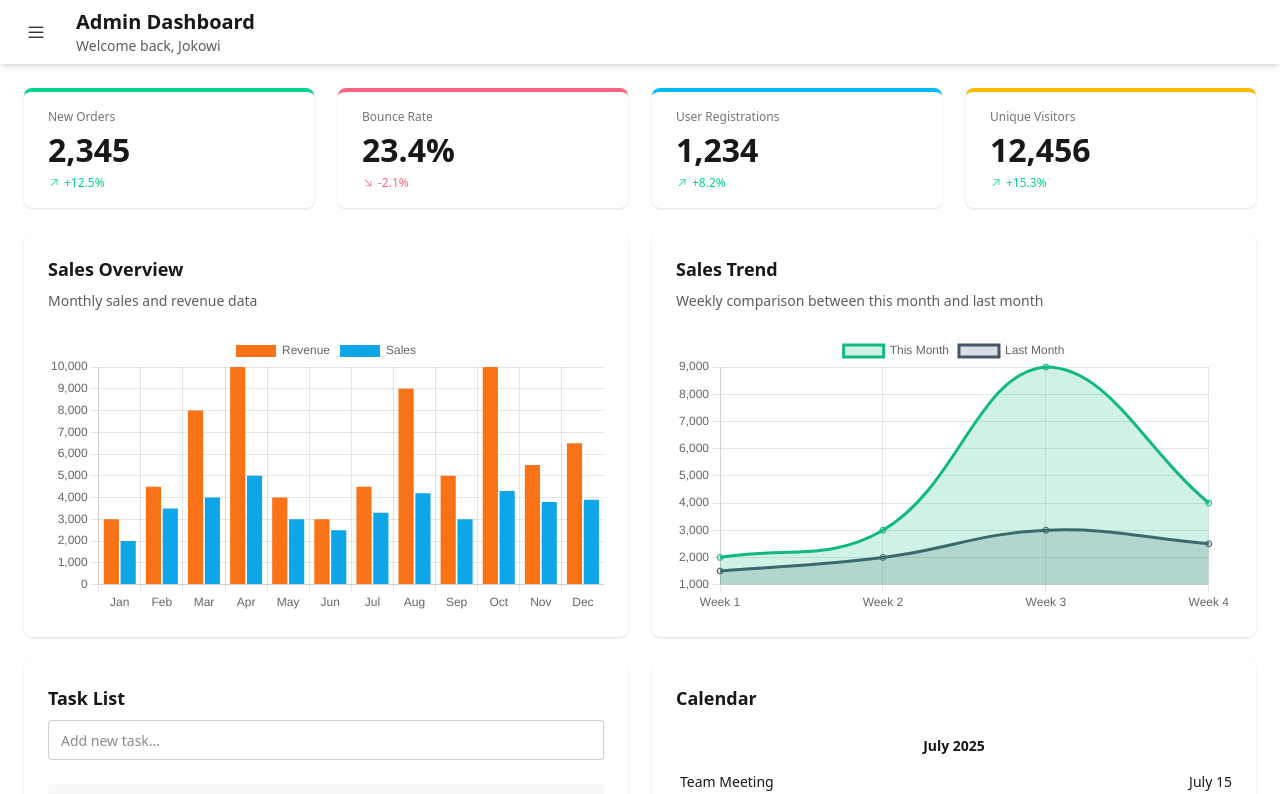
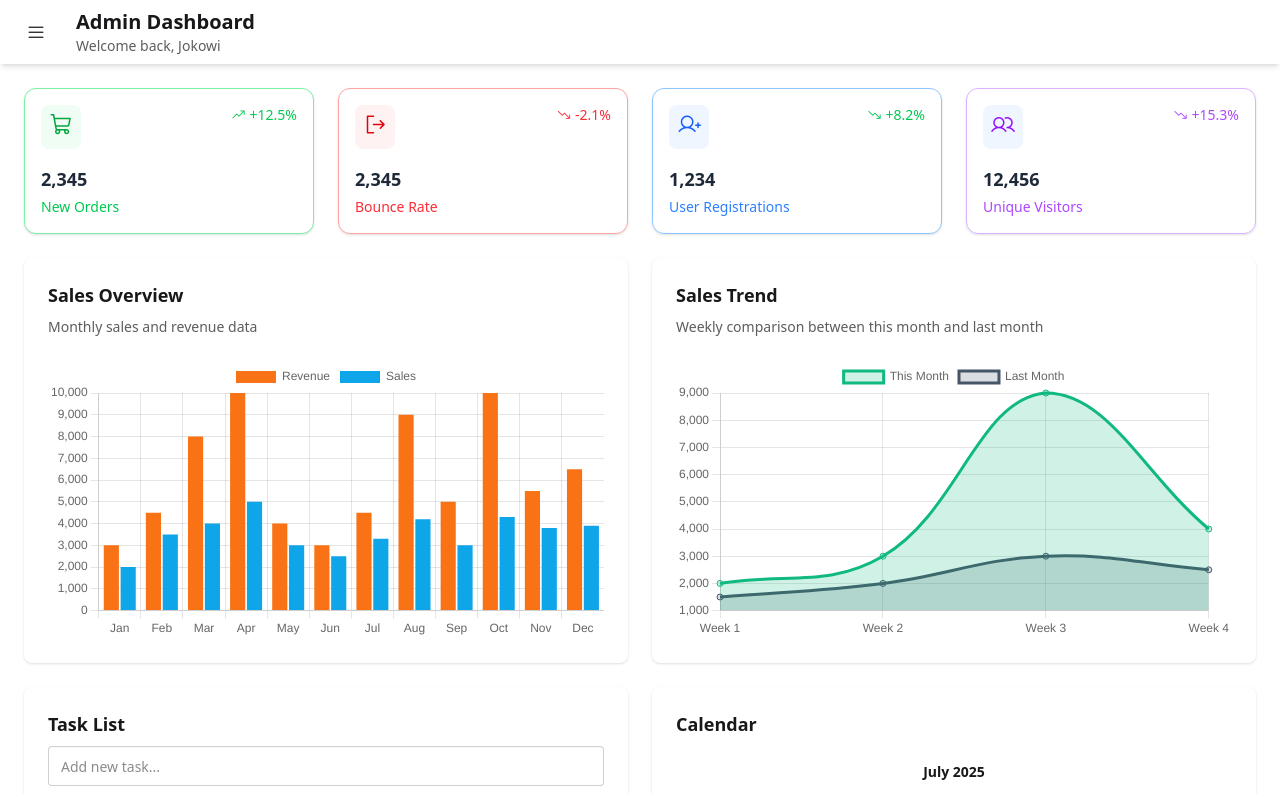
Before and after one commit to skript023/admin-quantum, a Vue app: page /home in a window 1280 px wide. Shown: the top 794 px of the page. Built offline with nearby package versions, Linux system fonts and the light colour scheme; no server answers.

Commit message:
penyesuian style design

```diff
--- a/src/components/Home.vue
+++ b/src/components/Home.vue
@@ -32,31 +32,31 @@
 
                 <!-- System Status -->
                 <div class="mt-8">
-                    <p class="text-sm font-semibold mb-2">SYSTEM STATUS</p>
+                    <p class="text-xs text-gray-500 mb-5">SYSTEM STATUS</p>
                     <ul class="space-y-3">
                         <li class="flex justify-between items-center">
-                        <span class="flex items-center"><span class="w-2 h-2 bg-green-500 rounded-full mr-2"></span> Server Status</span>
-                        <span class="text-sm font-medium">99.9%</span>
+                            <span class="flex items-center text-sm"><span class="w-2 h-2 bg-green-500 rounded-full mr-2"></span> Server Status</span>
+                            <p class="text-xs">99.9%</p>
                         </li>
                         <li class="flex justify-between items-center">
-                        <span class="flex items-center"><span class="w-2 h-2 bg-green-500 rounded-full mr-2"></span> Database</span>
-                        <span class="text-sm font-medium">Healthy</span>
+                            <span class="flex items-center text-sm"><span class="w-2 h-2 bg-green-500 rounded-full mr-2"></span> Database</span>
+                            <p class="text-xs">Healthy</p>
                         </li>
                         <li class="flex justify-between items-center">
-                        <span class="flex items-center"><span class="w-2 h-2 bg-green-500 rounded-full mr-2"></span> API Response</span>
-                        <span class="text-sm font-medium">156ms</span>
+                            <span class="flex items-center text-sm"><span class="w-2 h-2 bg-green-500 rounded-full mr-2"></span> API Response</span>
+                            <p class="text-xs">156ms</p>
                         </li>
                         <li class="flex justify-between items-center">
-                        <span class="flex items-center"><span class="w-2 h-2 bg-yellow-500 rounded-full mr-2"></span> Storage</span>
-                        <span class="text-sm font-medium">78%</span>
+                            <span class="flex items-center text-sm"><span class="w-2 h-2 bg-yellow-500 rounded-full mr-2"></span> Storage</span>
+                            <p class="text-xs">78%</p>
                         </li>
                         <li class="flex justify-between items-center">
-                        <span class="flex items-center"><span class="w-2 h-2 bg-yellow-500 rounded-full mr-2"></span> Memory Usage</span>
-                        <span class="text-sm font-medium">65%</span>
+                            <span class="flex items-center text-sm"><span class="w-2 h-2 bg-yellow-500 rounded-full mr-2"></span> Memory Usage</span>
+                            <p class="text-xs">65%</p>
                         </li>
                         <li class="flex justify-between items-center">
-                        <span class="flex items-center"><span class="w-2 h-2 bg-green-500 rounded-full mr-2"></span> Network</span>
-                        <span class="text-sm font-medium">Stable</span>
+                            <span class="flex items-center text-sm"><span class="w-2 h-2 bg-green-500 rounded-full mr-2"></span> Network</span>
+                            <p class="text-xs">Stable</p>
                         </li>
                     </ul>
                 </div>
@@ -150,49 +150,85 @@
                     <h1 class="text-xl font-bold">Admin Dashboard</h1>
                     <p class="text-sm text-base-content/70">Welcome back, Jokowi</p>
                 </div>
-                <!-- <div class="flex-none">
-                    <div class="dropdown dropdown-end">
-                    <label tabIndex="0" class="btn btn-ghost btn-circle avatar">
-                        <div class="w-10 rounded-full bg-neutral text-neutral-content flex items-center justify-center">
-                        <i class="ph ph-user"></i>
-                        </div>
-                    </label>
-                    </div>
-                </div> -->
             </header>
 
             <!-- CONTENT (unchanged) -->
             <main class="p-6 bg-base-100 min-h-screen">
                 <div class="grid grid-cols-1 md:grid-cols-2 lg:grid-cols-4 gap-6 mb-6">
-                    <div class="stats bg-base-100 shadow border-t-4 border-success">
-                    <div class="stat">
-                        <div class="stat-title">New Orders</div>
-                        <div class="stat-value">2,345</div>
-                        <div class="stat-desc text-success flex items-center"><i class="ph ph-arrow-up-right mr-1"></i>+12.5%</div>
+                    <div class="p-4 border border-green-300 rounded-xl shadow-sm bg-white">
+                        <div class="flex justify-between items-start">
+                            <!-- Icon box -->
+                            <div class="bg-green-50 text-green-600 p-2 rounded-lg">
+                            <i class="ph ph-shopping-cart text-2xl"></i>
+                            </div>
+
+                            <!-- Growth indicator -->
+                            <div class="flex items-center text-green-500 text-sm font-medium">
+                            <i class="ph ph-trend-up mr-1"></i> +12.5%
                             </div>
                         </div>
 
-                    <div class="stats bg-base-100 shadow border-t-4 border-error">
-                    <div class="stat">
-                        <div class="stat-title">Bounce Rate</div>
-                        <div class="stat-value">23.4%</div>
-                        <div class="stat-desc text-error flex items-center"><i class="ph ph-arrow-down-right mr-1"></i>-2.1%</div>
+                        <!-- Stat value -->
+                        <div class="mt-4">
+                            <h3 class="text-lg font-semibold text-gray-800">2,345</h3>
+                            <p class="text-sm text-green-500 mt-1">New Orders</p>
+                        </div>
+                    </div>
+                    <div class="p-4 border border-red-300 rounded-xl shadow-sm bg-base">
+                        <div class="flex justify-between items-start">
+                            <!-- Icon box -->
+                            <div class="bg-red-50 text-red-600 p-2 rounded-lg">
+                            <i class="ph ph-sign-out text-2xl"></i>
+                            </div>
+
+                            <!-- Growth indicator -->
+                            <div class="flex items-center text-red-500 text-sm font-medium">
+                            <i class="ph ph-trend-down mr-1"></i> -2.1%
                             </div>
                         </div>
 
-                    <div class="stats bg-base-100 shadow border-t-4 border-info">
-                    <div class="stat">
-                        <div class="stat-title">User Registrations</div>
-                        <div class="stat-value">1,234</div>
-                        <div class="stat-desc text-success flex items-center"><i class="ph ph-arrow-up-right mr-1"></i>+8.2%</div>
+                        <!-- Stat value -->
+                        <div class="mt-4">
+                            <h3 class="text-lg font-semibold text-gray-800">2,345</h3>
+                            <p class="text-sm text-red-500 mt-1">Bounce Rate</p>
+                        </div>
+                    </div>
+                    <div class="p-4 border border-blue-300 rounded-xl shadow-sm bg-base">
+                        <div class="flex justify-between items-start">
+                            <!-- Icon box -->
+                            <div class="bg-blue-50 text-blue-600 p-2 rounded-lg">
+                            <i class="ph ph-user-plus text-2xl"></i>
+                            </div>
+
+                            <!-- Growth indicator -->
+                            <div class="flex items-center text-green-500 text-sm font-medium">
+                            <i class="ph ph-trend-down mr-1"></i> +8.2%
                             </div>
                         </div>
 
-                    <div class="stats bg-base-100 shadow border-t-4 border-warning">
-                    <div class="stat">
-                        <div class="stat-title">Unique Visitors</div>
-                        <div class="stat-value">12,456</div>
-                        <div class="stat-desc text-success flex items-center"><i class="ph ph-arrow-up-right mr-1"></i>+15.3%</div>
+                        <!-- Stat value -->
+                        <div class="mt-4">
+                            <h3 class="text-lg font-semibold text-gray-800">1,234</h3>
+                            <p class="text-sm text-blue-500 mt-1">User Registrations</p>
+                        </div>
+                    </div>
+                    <div class="p-4 border border-purple-300 rounded-xl shadow-sm bg-base">
+                        <div class="flex justify-between items-start">
+                            <!-- Icon box -->
+                            <div class="bg-blue-50 text-purple-600 p-2 rounded-lg">
+                            <i class="ph ph-users text-2xl"></i>
+                            </div>
+
+                            <!-- Growth indicator -->
+                            <div class="flex items-center text-purple-500 text-sm font-medium">
+                            <i class="ph ph-trend-down mr-1"></i> +15.3%
+                            </div>
+                        </div>
+
+                        <!-- Stat value -->
+                        <div class="mt-4">
+                            <h3 class="text-lg font-semibold text-gray-800">12,456</h3>
+                            <p class="text-sm text-purple-500 mt-1">Unique Visitors</p>
                         </div>
                     </div>
                 </div>
```
Lines whose indentation alone changed are shown as unchanged.
